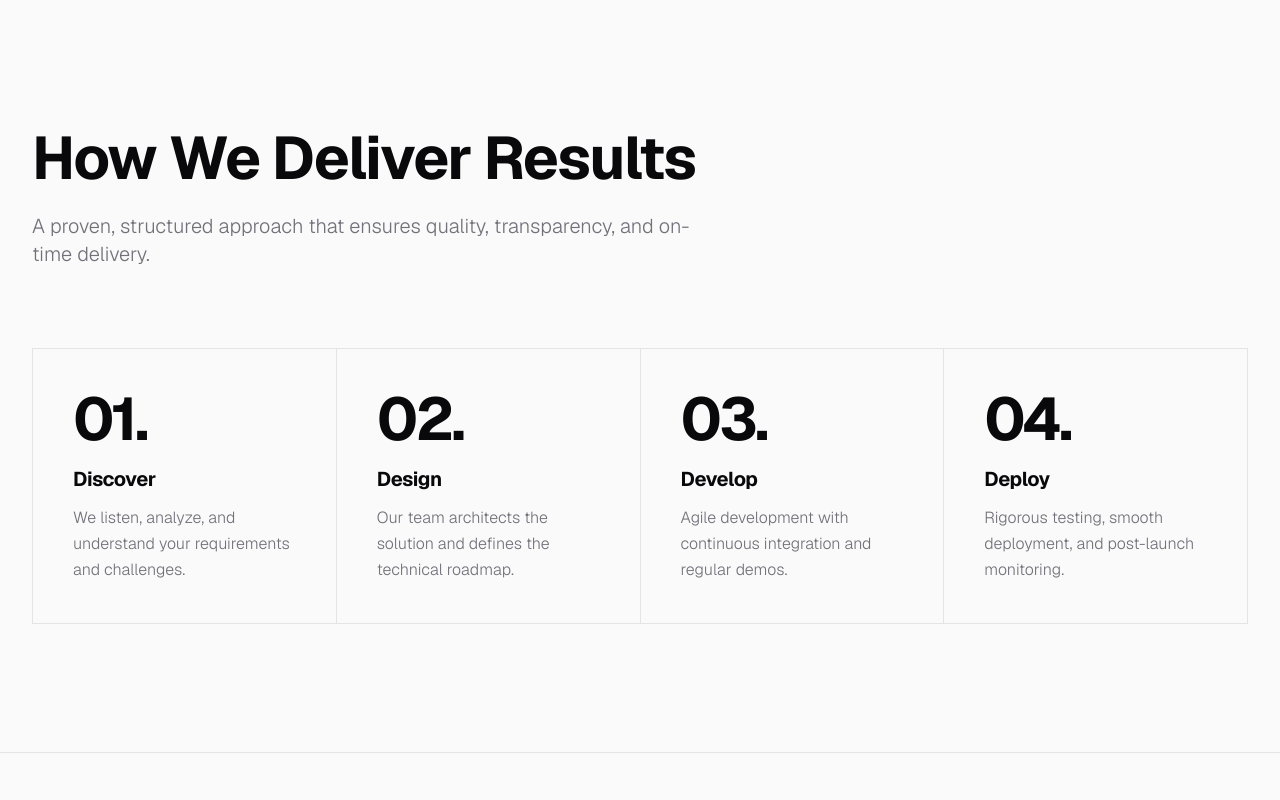
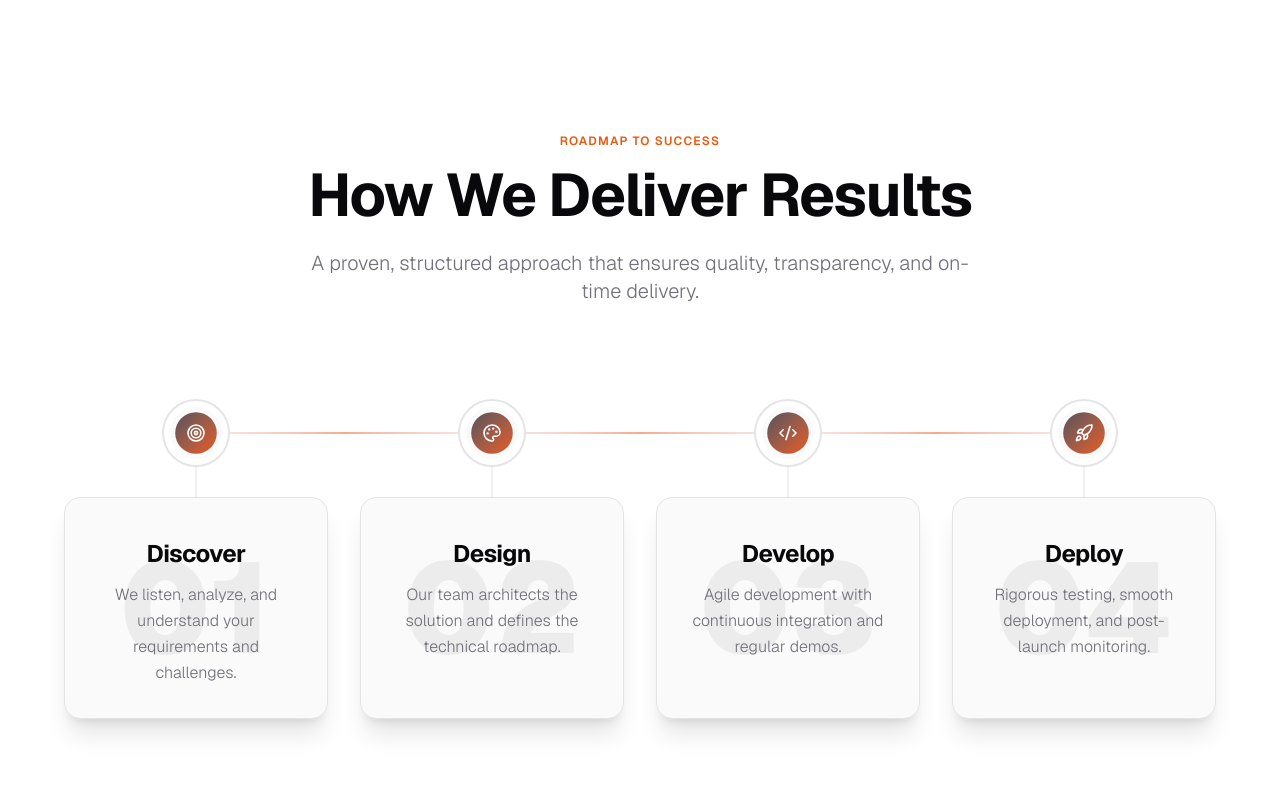
Before and after one commit to Koushi732/cweb, a Next.js app: page / in a window 1280 px wide. Shown: the part 7160-7960 px from the top of the page. Built offline with nearby package versions, Linux system fonts and the light colour scheme.

Commit message:
ui final base fix

```diff
--- a/src/app/about/AboutClient.tsx
+++ b/src/app/about/AboutClient.tsx
@@ -227,7 +227,7 @@ export default function AboutClient() {
             <h2 className="text-5xl sm:text-7xl lg:text-8xl font-bold tracking-tighter mb-8 leading-none">
               Ready to Work Together?
             </h2>
-            <p className="text-xl sm:text-2xl text-muted font-light mb-12 max-w-2xl mx-auto">
+            <p className="text-xl sm:text-2xl text-muted-foreground font-light mb-12 max-w-2xl mx-auto">
               Let&apos;s discuss how SimpleIn Solutions can help you achieve your technology goals and drive your business forward.
             </p>
             <Link
--- a/src/app/hardware/HardwareClient.tsx
+++ b/src/app/hardware/HardwareClient.tsx
@@ -278,7 +278,7 @@ export default function HardwareClient() {
             <h2 className="text-5xl sm:text-7xl lg:text-8xl font-bold tracking-tighter mb-8 leading-none">
               Need Help Choosing?
             </h2>
-            <p className="text-xl sm:text-2xl text-muted font-light mb-12 max-w-2xl mx-auto">
+            <p className="text-xl sm:text-2xl text-muted-foreground font-light mb-12 max-w-2xl mx-auto">
               Our hardware experts can help you select the right equipment for your business needs and budget.
             </p>
             <Link
--- a/src/app/industries/IndustriesClient.tsx
+++ b/src/app/industries/IndustriesClient.tsx
@@ -102,7 +102,7 @@ export default function IndustriesClient() {
             <h2 className="text-5xl sm:text-7xl lg:text-8xl font-bold tracking-tighter mb-8 leading-none">
               Don&apos;t See Your Industry?
             </h2>
-            <p className="text-xl sm:text-2xl text-muted font-light mb-12 max-w-2xl mx-auto">
+            <p className="text-xl sm:text-2xl text-muted-foreground font-light mb-12 max-w-2xl mx-auto">
               We work across all sectors and customize solutions to your specific needs. Let&apos;s discuss how we can help your business.
             </p>
             <Link
--- a/src/app/layout.tsx
+++ b/src/app/layout.tsx
@@ -93,6 +93,7 @@ export default function RootLayout({
     <html
       lang="en"
       className={`${geistSans.variable} ${geistMono.variable} h-full antialiased`}
+      data-scroll-behavior="smooth"
       suppressHydrationWarning
     >
       <head>
--- a/src/app/services/ServicesClient.tsx
+++ b/src/app/services/ServicesClient.tsx
@@ -208,7 +208,7 @@ export default function ServicesClient() {
             <h2 className="text-5xl sm:text-7xl lg:text-8xl font-bold tracking-tighter mb-8 leading-none">
               Ready to Start?
             </h2>
-            <p className="text-xl sm:text-2xl text-muted font-light mb-12 max-w-2xl mx-auto">
+            <p className="text-xl sm:text-2xl text-muted-foreground font-light mb-12 max-w-2xl mx-auto">
               Let&apos;s discuss how we can help you achieve your technology goals.
             </p>
             <Link
--- a/src/components/HomeClient.tsx
+++ b/src/components/HomeClient.tsx
@@ -419,35 +419,112 @@ export default function HomeClient() {
       </section>
 
       {/* ==================== SECTION 9: PROCESS WORKFLOW ==================== */}
-      <section className="py-32 bg-[var(--surface)] border-b border-[var(--border-color)]">
+      <section className="py-32 bg-background border-b border-[var(--border-color)] overflow-hidden">
         <div className="max-w-7xl mx-auto px-4 sm:px-6 lg:px-8">
-          <ScrollAnimationWrapper className="mb-20">
-            <h2 className="text-4xl sm:text-5xl lg:text-6xl font-bold tracking-tight mb-6 max-w-3xl">
+          <ScrollAnimationWrapper className="mb-24 text-center">
+            <span className="inline-block text-xs font-semibold text-[var(--accent)] uppercase tracking-widest mb-4">
+              Roadmap to Success
+            </span>
+            <h2 className="text-4xl sm:text-5xl lg:text-6xl font-bold tracking-tight mb-6 max-w-3xl mx-auto">
               How We Deliver Results
             </h2>
-            <p className="text-xl text-muted-foreground font-light max-w-2xl">
+            <p className="text-xl text-muted-foreground font-light max-w-2xl mx-auto">
               A proven, structured approach that ensures quality, transparency, and on-time delivery.
             </p>
           </ScrollAnimationWrapper>
 
-          <StaggerChildren className="grid md:grid-cols-4 gap-px bg-[var(--border-color)] border border-[var(--border-color)]">
+          {/* Desktop Horizontal Roadmap */}
+          <div className="hidden md:block relative max-w-6xl mx-auto mt-20">
+            <StaggerChildren className="grid grid-cols-4 gap-8">
               {[
                 { step: "01", title: "Discover", description: "We listen, analyze, and understand your requirements and challenges.", icon: Target },
                 { step: "02", title: "Design", description: "Our team architects the solution and defines the technical roadmap.", icon: Palette },
                 { step: "03", title: "Develop", description: "Agile development with continuous integration and regular demos.", icon: Code2 },
                 { step: "04", title: "Deploy", description: "Rigorous testing, smooth deployment, and post-launch monitoring.", icon: Rocket },
-            ].map((process) => (
-              <StaggerItem key={process.step} className="bg-[var(--surface)] p-10 hover:bg-background transition-colors h-full">
-                <div className="group flex flex-col items-start">
-                  <div className="text-6xl font-bold text-foreground mb-4 tracking-tighter">
-                    {process.step}.
+              ].map((process, index) => (
+                <StaggerItem key={process.step} className="relative w-full flex flex-col items-center">
+
+                  {/* The Node Container */}
+                  <div className="relative w-full flex justify-center mb-8">
+                     {/* Connecting Line to next node */}
+                     {index < 3 && (
+                        <div className="absolute top-1/2 left-1/2 w-[calc(100%+2rem)] h-[2px] bg-gradient-to-r from-[var(--border-color)] via-[var(--accent)] to-[var(--border-color)] -translate-y-1/2 opacity-50 z-0" />
+                     )}
+
+                     {/* Vertical stem to card */}
+                     <div className="absolute top-full left-1/2 w-[2px] h-8 bg-[var(--border-color)] -translate-x-1/2 z-0 opacity-50" />
+
+                     {/* The Node Circle */}
+                     <div className="w-16 h-16 rounded-full bg-[var(--surface)] border-[6px] border-background flex items-center justify-center shadow-[0_0_0_2px_var(--border-color)] z-10 relative">
+                       <div className="w-full h-full rounded-full bg-gradient-to-br from-[var(--secondary)] to-[var(--accent)] flex items-center justify-center text-white scale-[0.8]">
+                         <process.icon className="w-6 h-6" />
                        </div>
-                  <h3 className="text-xl font-bold mb-3 tracking-tight">{process.title}</h3>
-                  <p className="text-base text-muted-foreground font-light leading-relaxed">{process.description}</p>
                      </div>
+                  </div>
+
+                  {/* The Card */}
+                  <div className="bg-[var(--surface)] p-6 lg:p-8 rounded-2xl border border-[var(--border-color)] shadow-xl card-hover relative group w-full text-center h-full flex flex-col overflow-hidden">
+                    {/* Top gradient highlight */}
+                    <div className="absolute top-0 left-0 w-full h-1 bg-gradient-to-r from-transparent via-[var(--accent)] to-transparent opacity-0 group-hover:opacity-100 transition-opacity" />
+
+                    {/* Giant Watermark Number */}
+                    <div className="text-9xl font-black text-foreground opacity-5 absolute top-1/2 left-1/2 -translate-x-1/2 -translate-y-1/2 pointer-events-none transition-opacity group-hover:opacity-10">
+                      {process.step}
+                    </div>
+
+                    <h3 className="text-xl lg:text-2xl font-bold tracking-tight mb-3 text-foreground relative z-10 mt-2">{process.title}</h3>
+                    <p className="text-sm lg:text-base text-muted-foreground font-light leading-relaxed relative z-10 flex-grow">{process.description}</p>
+                  </div>
+
                 </StaggerItem>
               ))}
             </StaggerChildren>
+          </div>
+
+          {/* Mobile Vertical Roadmap */}
+          <div className="md:hidden relative max-w-md mx-auto mt-16 pl-2">
+            <StaggerChildren className="space-y-12">
+              {[
+                { step: "01", title: "Discover", description: "We listen, analyze, and understand your requirements and challenges.", icon: Target },
+                { step: "02", title: "Design", description: "Our team architects the solution and defines the technical roadmap.", icon: Palette },
+                { step: "03", title: "Develop", description: "Agile development with continuous integration and regular demos.", icon: Code2 },
+                { step: "04", title: "Deploy", description: "Rigorous testing, smooth deployment, and post-launch monitoring.", icon: Rocket },
+              ].map((process, index, arr) => (
+                <StaggerItem key={process.step} className="relative w-full pl-20">
+
+                  {/* Connecting Line to next node */}
+                  {index < arr.length - 1 && (
+                    <div className="absolute top-[50%] left-[27px] w-[2px] h-[calc(100%+3rem)] bg-gradient-to-b from-[var(--border-color)] via-[var(--accent)] to-[var(--border-color)] opacity-50 z-0" />
+                  )}
+
+                  {/* Horizontal stem to card */}
+                  <div className="absolute top-1/2 left-[56px] w-[24px] h-[2px] bg-[var(--border-color)] opacity-50 -translate-y-1/2 z-0" />
+
+                  {/* The Node */}
+                  <div className="absolute left-0 top-1/2 -translate-y-1/2 w-14 h-14 rounded-full bg-[var(--surface)] border-[6px] border-background flex items-center justify-center shadow-[0_0_0_2px_var(--border-color)] z-10">
+                     <div className="w-full h-full rounded-full bg-gradient-to-br from-[var(--secondary)] to-[var(--accent)] flex items-center justify-center text-white scale-[0.8]">
+                       <process.icon className="w-6 h-6" />
+                     </div>
+                  </div>
+
+                  {/* The Card */}
+                  <div className="bg-[var(--surface)] p-6 rounded-2xl border border-[var(--border-color)] shadow-xl card-hover relative group w-full overflow-hidden">
+                    {/* Left gradient highlight */}
+                    <div className="absolute top-0 left-0 w-1 h-full bg-gradient-to-b from-transparent via-[var(--accent)] to-transparent opacity-0 group-hover:opacity-100 transition-opacity" />
+
+                    {/* Giant Watermark Number */}
+                    <div className="text-8xl font-black text-foreground opacity-5 absolute top-1/2 right-0 -translate-y-1/2 pointer-events-none transition-opacity group-hover:opacity-10">
+                      {process.step}
+                    </div>
+
+                    <h3 className="text-xl font-bold tracking-tight mb-2 text-foreground relative z-10">{process.title}</h3>
+                    <p className="text-sm text-muted-foreground font-light leading-relaxed relative z-10">{process.description}</p>
+                  </div>
+
+                </StaggerItem>
+              ))}
+            </StaggerChildren>
+          </div>
         </div>
       </section>
 
```
Lines whose indentation alone changed are shown as unchanged.
